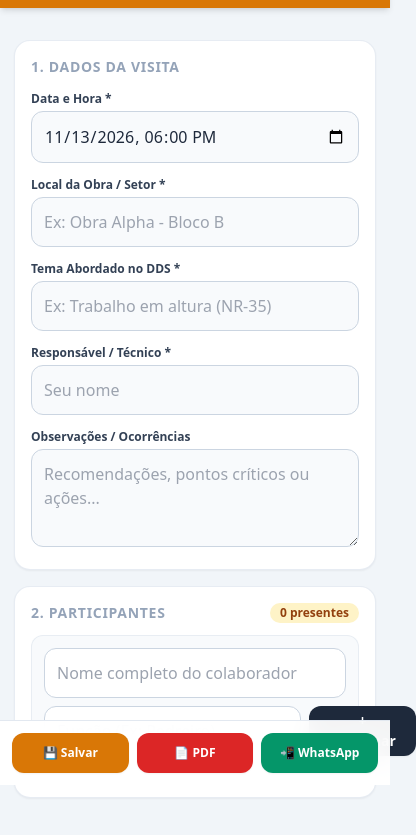
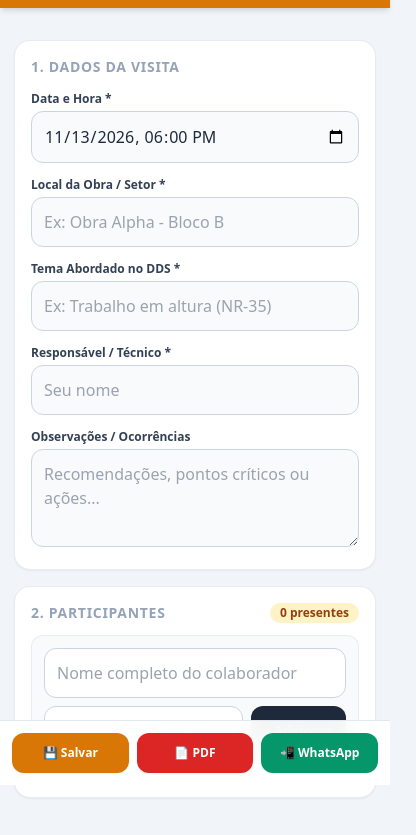
Before and after one commit to rodrigogomesrdg1991-sketch/app-dds-obras, a plain HTML site: page index.html in a window 390 px wide. Shown: the part 59-894 px from the top of the page, 416 px wide, since content can reach past the window. Drawn offline with nearby package versions, Linux system fonts and the light colour scheme.

Commit message:
Refactor index.html for improved mobile usability
Ajuste na estrutura do formulário e layout para melhor usabilidade em dispositivos móveis.

```diff
--- a/index.html
+++ b/index.html
@@ -109,7 +109,7 @@
                 </div>
             </div>
 
-            <!-- Card 2: Lista de Participantes (Empilhado para caber perfeito no celular) -->
+            <!-- Card 2: Lista de Participantes (Ajustado com grid para o botão Adicionar não vazar) -->
             <div class="bg-white p-4 rounded-2xl shadow-sm border border-slate-200/80 space-y-3">
                 <div class="flex justify-between items-center">
                     <h2 class="text-sm font-bold uppercase tracking-wider text-slate-400">2. Participantes</h2>
@@ -120,13 +120,13 @@
                     <input type="text" id="novoParticipanteNome" placeholder="Nome completo do colaborador"
                         class="w-full p-3 border border-slate-300 rounded-xl bg-white focus:ring-2 focus:ring-amber-500 focus:outline-none">
 
-                    <div class="flex gap-2">
+                    <div class="grid grid-cols-3 gap-2">
                         <input type="text" id="novoParticipanteFuncao" placeholder="Função (Ex: Pedreiro)"
-                            class="flex-1 p-3 border border-slate-300 rounded-xl bg-white focus:ring-2 focus:ring-amber-500 focus:outline-none">
+                            class="col-span-2 p-3 border border-slate-300 rounded-xl bg-white focus:ring-2 focus:ring-amber-500 focus:outline-none">
 
                         <button type="button" onclick="adicionarParticipante()"
-                            class="bg-slate-800 active:bg-slate-950 text-white font-bold px-5 rounded-xl text-sm shadow-sm transition flex items-center gap-1">
-                            <span>+ Adicionar</span>
+                            class="col-span-1 bg-slate-800 active:bg-slate-950 text-white font-bold py-3 px-1 rounded-xl text-xs shadow-sm transition flex items-center justify-center">
+                            + Adicionar
                         </button>
                     </div>
                 </div>
```
